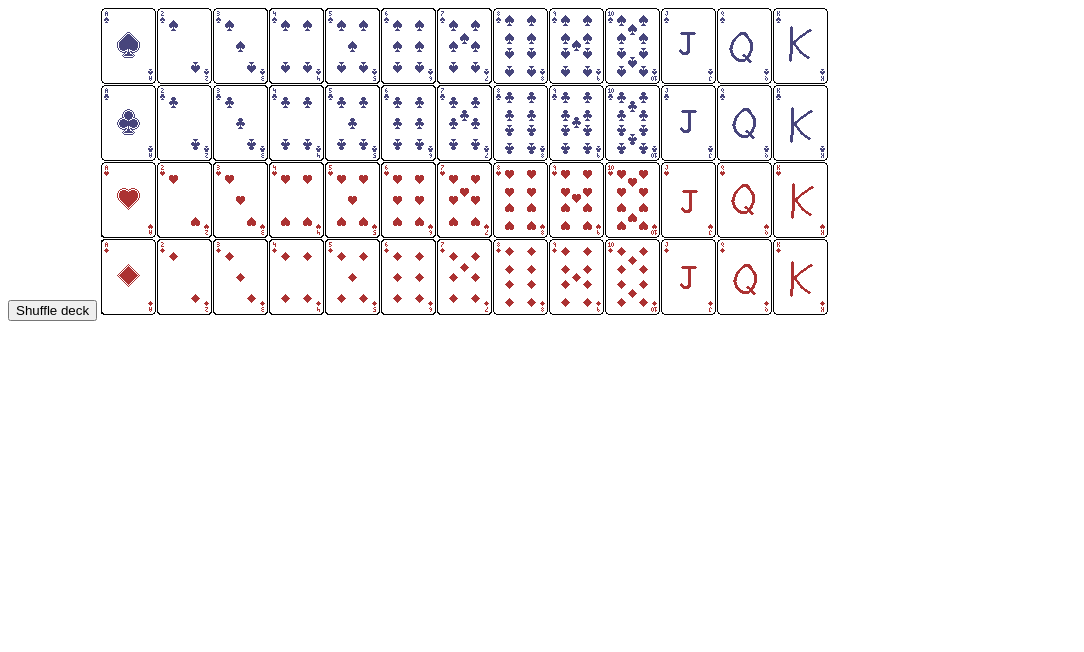
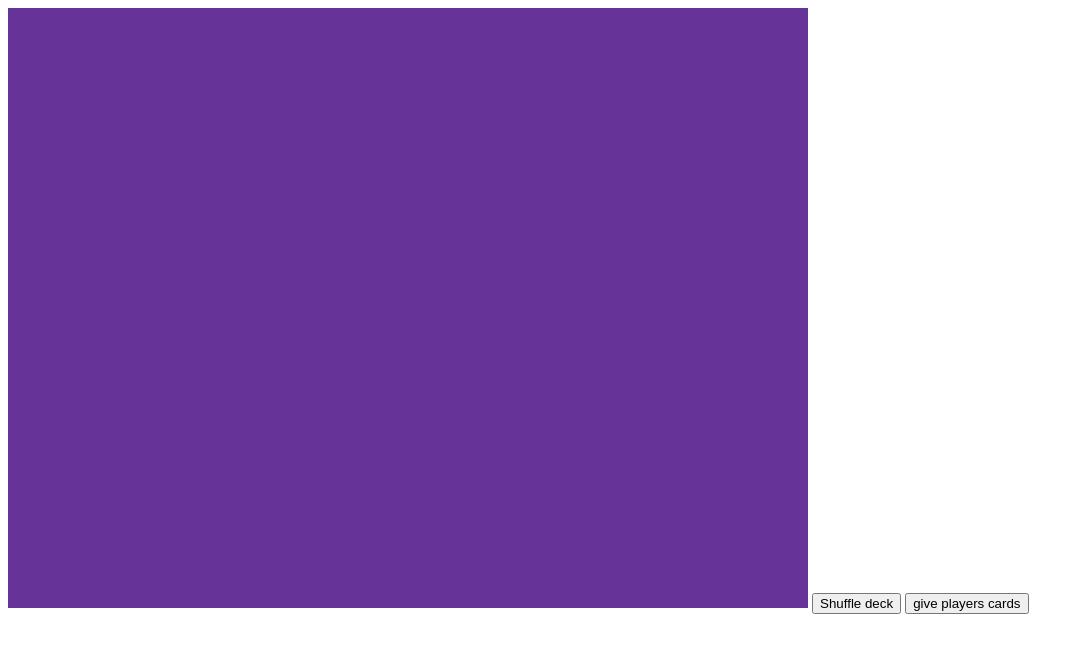
Before and after one commit to n00b-cat/Blackjack, a plain HTML site: page index.html in a window 1280 px wide. Shown: the whole page, without its empty margins (0-1084 px from the left). Drawn offline with Linux system fonts and the light colour scheme.

Commit message:
Visualising cards

```diff
--- a/index.html
+++ b/index.html
@@ -9,11 +9,12 @@
 </head>
 
 <body>
+    <canvas id="canvas" width="800" height="600"></canvas>
     <button onclick="card_shuffle()">Shuffle deck</button>
-    <img src="/sprites/cards.png" alt="card" id="cards">
+    <button onclick="deal_cards()">give players cards</button>
 
-    <script src="/js/deck.js"></script>
-    <Sctipt src="/js/game.js"></Sctipt>
+    <script src="js/deck.js"></script>
+    <script src="js/game.js"></script>
 </body>
 
 </html>
--- a/js/deck.js
+++ b/js/deck.js
@@ -1,48 +1,11 @@
-// 55x76
-
-const suits = ["Heart", "Spade", "Clower", "Diamond"]
+// Card creation
+const suits = ["heart", "spade", "clower", "diamond"]
 let deck = []
-let table = []
-
-let players = [
-    {name: "Player1", hand: []},
-    {name: "Player3", hand: []},
-    {name: "Player2", hand: []},
-    {name: "Player2", hand: []},
-]
-
-// Card creation
 
 for (let type = 0; type < 4; type++) {
     let cardtype = suits[type]
 
     for (let i = 1; i <= 13; i++) {
-        if (i === 1) {
-            deck.push(cardtype + "A")
-        }
-        else if (i === 11) {
-            deck.push(cardtype + "J")
-        }
-        else if (i === 12) {
-            deck.push(cardtype + "Q")
-        }
-        else if (i === 13) {
-            deck.push(cardtype + "K")
-        }
-        else {
-            deck.push(cardtype + i)
-        }
-
+        deck.push({ suit: cardtype, number: i })
     }
 }
-
-// Card shuffle
-function card_shuffle() {
-    for (let i = 0; i < deck.length; i++) {
-        let random = Math.floor(Math.random() * deck.length)
-        let temp = deck[i]
-        deck[i] = deck[random]
-        deck[random] = temp
-    }
-    console.log(deck)
-}
--- a/js/game.js
+++ b/js/game.js
@@ -1,20 +1,67 @@
-// // Card distribution
+// player table
 
-// for (let i = 0; i < deck.length; i++) {
-//     players[i % players.length].hand.push(deck[i])
-// }
+let players = [
+    { name: "Player1", hand: [] },
+    { name: "Player2", hand: [] },
+    { name: "Player3", hand: [] },
+    { name: "Player4", hand: [] },
+    { name: "Player5", hand: [] },
+]
 
-// // Card drawing
+// canvas
+const canvas = document.getElementById("canvas");
+const ctx = canvas.getContext("2d");
 
-// for (let y = 0; y < players.length; y++) {
-//     let playerhand = document.createElement("div")
-//     playerhand.id = players[y].name
-//     document.body.appendChild(playerhand)
+// Card shuffle
+function card_shuffle() {
+    for (let i = 0; i < deck.length; i++) {
+        let random = Math.floor(Math.random() * deck.length)
+        let temp = deck[i]
+        deck[i] = deck[random]
+        deck[random] = temp
+    }
+}
 
-//     for (let x = 0; x < players[y].hand.length; x++) {
-//         let card = players[y].hand[x]
-//         let createbutton = document.createElement("button")
-//         createbutton.innerHTML = card
-//         playerhand.appendChild(createbutton)
-//     }
-// }
+// Card distribution
+function deal_cards() {
+    players.forEach(player => {
+        player.hand = []
+    })
+
+    for (let i = 0; i < deck.length; i++) {
+        players[i % players.length].hand.push(deck[i])
+    }
+}
+
+// card size 55x76 1px gap
+
+// updating game
+function update() {
+
+}
+// visualsing game fr
+function draw() {
+
+    // clearing the screen from last frame
+    ctx.clearRect(0, 0, canvas.width, canvas.height);
+
+    // Card drawing
+    for (let y = 0; y < players.length; y++) {
+        for (let x = 0; x < players[y].hand.length; x++) {
+            let card = players[y].hand[x]
+
+            let image = new Image();
+            image.src = "sprites/" + card.suit + ".png";
+            ctx.drawImage(image, (card.number - 1) * 55 + (card.number - 1), 0, 55, 76, x * 60, y * 80, 55, 76);
+        }
+    }
+}
+
+// game loop / loop
+function gameloop() {
+    update();
+    draw();
+    window.requestAnimationFrame(gameloop);
+}
+
+gameloop();
--- a/style.css
+++ b/style.css
@@ -1,3 +1,8 @@
 #cards {
     image-rendering: pixelated;
 }
+
+#canvas {
+    background-color: rebeccapurple;
+    image-rendering: pixelated;
+}
```
Also changed, not shown: sprites/clower.png (added), sprites/diamond.png (added), sprites/heart.png (added), sprites/spade.png (added), 1 other file.
